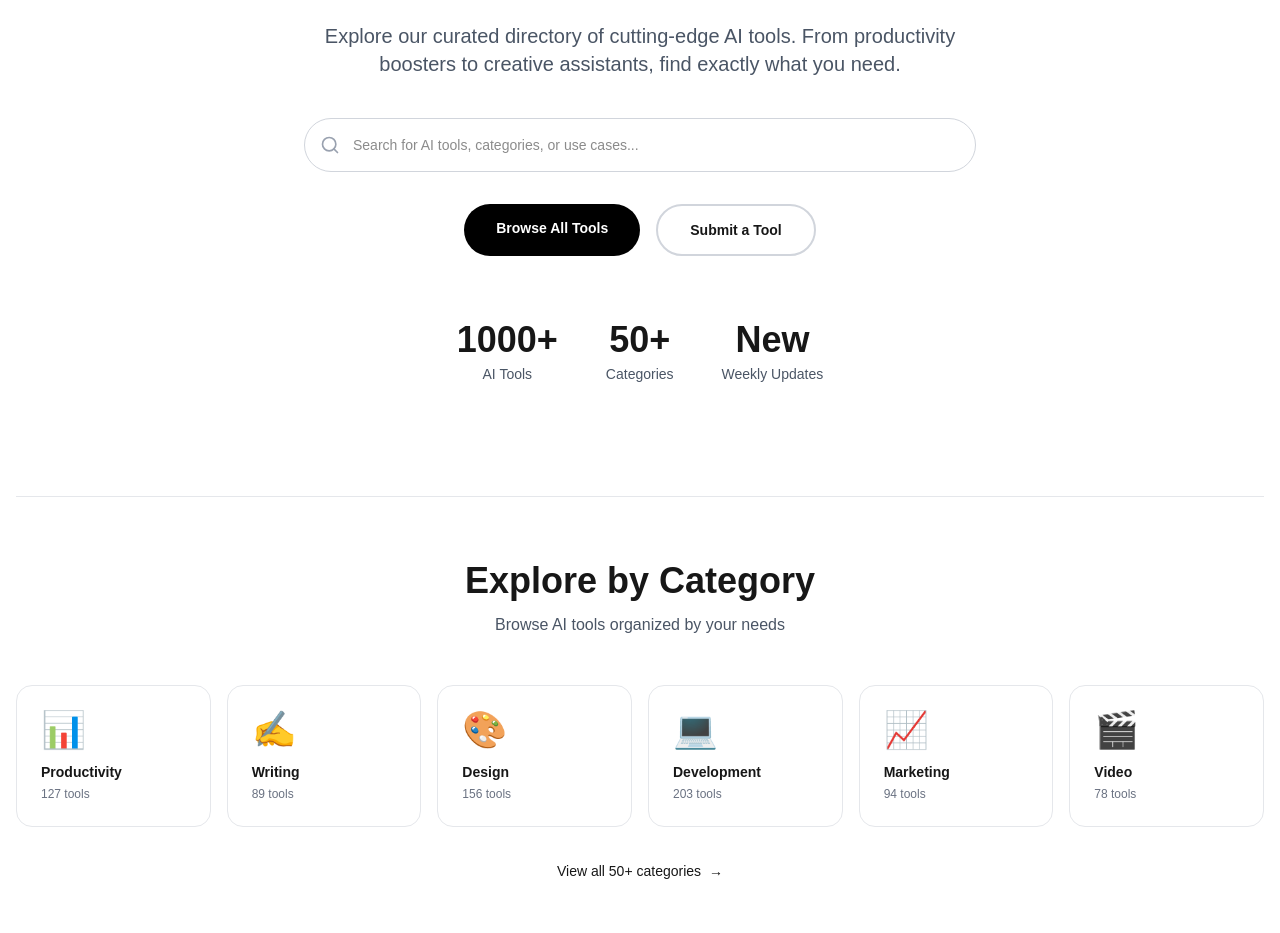
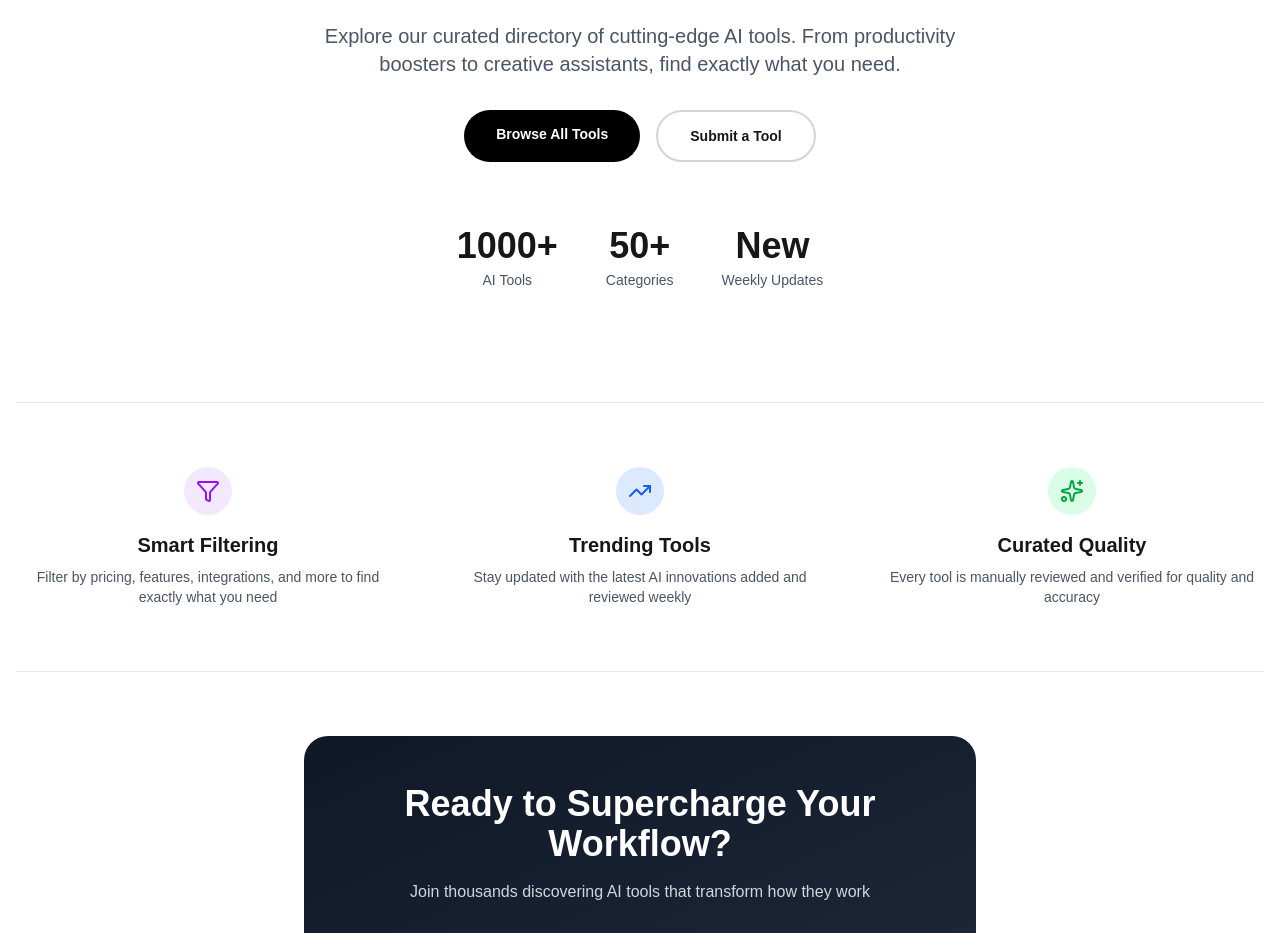
Before and after one commit to SohamDas00/AiTools, a Next.js app: page / in a window 1280 px wide. Shown: the part 439-1372 px from the top of the page. Built offline with nearby package versions, Linux system fonts and the light colour scheme.

Commit message:
compelte project

```diff
--- /dev/null
+++ b/app/not-found.tsx
@@ -0,0 +1,19 @@
+const notfound=()=>{
+    return (
+        <div className="flex flex-col items-center justify-center text-sm max-md:px-4 py-20">
+            <h1 className="text-4xl md:text-5xl font-bold bg-gradient-to-r from-white to-gray-500 bg-clip-text text-transparent">
+                404 Not Found
+            </h1>
+            <div className="h-px w-80 rounded bg-gradient-to-r from-gray-400 to-gray-800 my-5 md:my-7"></div>
+            <p className="md:text-xl text-gray-400 max-w-lg text-center">
+                The page you are looking for does not exist or has been moved.
+            </p>
+            <a href="/" className="group flex items-center gap-1 bg-white hover:bg-gray-200 px-7 py-2.5 text-gray-800 rounded-full mt-10 font-medium active:scale-95 transition-all">
+                Back to Home
+                <svg className="group-hover:translate-x-0.5 transition" width="22" height="22" viewBox="0 0 22 22" fill="none" xmlns="http://www.w3.org/2000/svg"><path d="M4.583 11h12.833m0 0L11 4.584M17.416 11 11 17.417" stroke="#1E1E1E" strokeWidth="1.8" strokeLinecap="round" strokeLinejoin="round"/></svg>
+            </a>
+        </div>
+    );
+};
+
+export default notfound;
--- a/app/page.tsx
+++ b/app/page.tsx
@@ -3,14 +3,6 @@ import Link from "next/link";
 import { Search, Sparkles, TrendingUp, Filter } from 'lucide-react';
 
 const Home = () => {
-  const featuredCategories = [
-    { name: "Productivity", count: 127, icon: "📊", href: "/category/productivity" },
-    { name: "Writing", count: 89, icon: "✍️", href: "/category/writing" },
-    { name: "Design", count: 156, icon: "🎨", href: "/category/design" },
-    { name: "Development", count: 203, icon: "💻", href: "/category/development" },
-    { name: "Marketing", count: 94, icon: "📈", href: "/category/marketing" },
-    { name: "Video", count: 78, icon: "🎬", href: "/category/video" },
-  ];
 
   const stats = [
     { label: "AI Tools", value: "1000+" },
@@ -35,19 +27,6 @@ const Home = () => {
           <p className="mt-6 text-lg md:text-xl text-gray-600 dark:text-gray-400 max-w-2xl mx-auto">
             Explore our curated directory of cutting-edge AI tools. From productivity boosters to creative assistants, find exactly what you need.
           </p>
-
-          {/* Search Bar */}
-          <div className="mt-10 max-w-2xl mx-auto">
-            <div className="relative">
-              <Search className="absolute left-4 top-1/2 -translate-y-1/2 w-5 h-5 text-gray-400" />
-              <input
-                type="text"
-                placeholder="Search for AI tools, categories, or use cases..."
-                className="w-full rounded-full border border-gray-300 dark:border-gray-700 bg-white dark:bg-gray-900 pl-12 pr-4 py-4 text-sm focus:outline-none focus:ring-2 focus:ring-black dark:focus:ring-white"
-              />
-            </div>
-          </div>
-
           <div className="mt-8 flex flex-wrap justify-center gap-4">
             <Link
               href="/tools"
@@ -73,44 +52,6 @@ const Home = () => {
               </div>
             ))}
           </div>
-        </div>
-      </section>
-
-      {/* Featured Categories */}
-      <section className="py-16 border-t border-gray-200 dark:border-gray-800">
-        <div className="text-center mb-12">
-          <h2 className="text-3xl md:text-4xl font-bold">Explore by Category</h2>
-          <p className="mt-3 text-gray-600 dark:text-gray-400">
-            Browse AI tools organized by your needs
-          </p>
-        </div>
-
-        <div className="grid grid-cols-2 md:grid-cols-3 lg:grid-cols-6 gap-4">
-          {featuredCategories.map((category) => (
-            <Link
-              key={category.name}
-              href={category.href}
-              className="group relative rounded-2xl border border-gray-200 dark:border-gray-800 bg-white dark:bg-gray-900 p-6 hover:shadow-lg hover:border-gray-300 dark:hover:border-gray-700 transition-all"
-            >
-              <div className="text-4xl mb-3">{category.icon}</div>
-              <h3 className="font-semibold text-sm group-hover:text-black dark:group-hover:text-white transition-colors">
-                {category.name}
-              </h3>
-              <p className="mt-1 text-xs text-gray-500 dark:text-gray-500">
-                {category.count} tools
-              </p>
-            </Link>
-          ))}
-        </div>
-
-        <div className="text-center mt-8">
-          <Link
-            href="/categories"
-            className="inline-flex items-center gap-2 text-sm font-medium hover:underline"
-          >
-            View all 50+ categories
-            <span>→</span>
-          </Link>
         </div>
       </section>
 
--- a/app/pricing/[type]/page.tsx
+++ b/app/pricing/[type]/page.tsx
@@ -0,0 +1,48 @@
+import ToolCard from "@/components/Toolcard";
+import { getAllTools } from "@/lib/tools";
+import { MoveLeft } from "lucide-react";
+import Link from "next/link";
+import { notFound } from "next/navigation";
+
+export function generateStaticParams() {
+  return [{ type: "free" }, { type: "paid" }, { type: "freemium" }];
+}
+
+export default async function PricingPage({
+  params,
+}: {
+  params: Promise<{ type: string }>;
+}) {
+  const { type } = await params;
+
+  const tools = getAllTools().filter(
+    (tool) => tool.pricing.toLowerCase() === type.toLowerCase(),
+  );
+
+  if (tools.length === 0) {
+    notFound();
+  }
+
+  return (
+    <section className="mx-auto max-w-7xl px-4 py-10">
+      <Link
+        href="/pricing"
+        className="inline-flex items-center gap-2 text-gray-600 dark:text-gray-400 hover:text-gray-900 dark:hover:text-white transition-colors mb-8 group"
+      >
+        <MoveLeft className="w-5 h-5 group-hover:-translate-x-1 transition-transform" />
+        <span className="font-medium">Back to pricing</span>
+      </Link>
+      <h1 className="text-3xl font-bold capitalize mb-2">{type} AI Tools</h1>
+
+      <p className="text-gray-600 dark:text-gray-400 mb-8">
+        Curated list of {type} AI tools from our dataset.
+      </p>
+
+      <div className="grid gap-6 sm:grid-cols-2 lg:grid-cols-3">
+        {tools.map((tool) => (
+          <ToolCard key={tool.slug} tool={tool} />
+        ))}
+      </div>
+    </section>
+  );
+}
--- /dev/null
+++ b/app/pricing/page.tsx
@@ -0,0 +1,48 @@
+import Link from "next/link";
+
+const PricingIndexPage=()=>{
+  return (
+    <section className="mx-auto max-w-5xl px-4 py-12">
+      <h1 className="text-4xl font-bold mb-4">
+        Browse AI Tools by Pricing
+      </h1>
+
+      <p className="text-gray-600 dark:text-gray-400 mb-10">
+        Explore AI tools based on their pricing model — free, freemium, or paid.
+      </p>
+
+      <div className="grid gap-6 sm:grid-cols-3">
+        <Link
+          href="/pricing/free"
+          className="rounded-xl border p-6 hover:shadow-md transition"
+        >
+          <h2 className="text-xl font-semibold mb-2">Free Tools</h2>
+          <p className="text-sm text-gray-600 dark:text-gray-400">
+            AI tools that are completely free to use.
+          </p>
+        </Link>
+
+        <Link
+          href="/pricing/freemium"
+          className="rounded-xl border p-6 hover:shadow-md transition"
+        >
+          <h2 className="text-xl font-semibold mb-2">Freemium Tools</h2>
+          <p className="text-sm text-gray-600 dark:text-gray-400">
+            Tools offering free tiers with paid upgrades.
+          </p>
+        </Link>
+
+        <Link
+          href="/pricing/paid"
+          className="rounded-xl border p-6 hover:shadow-md transition"
+        >
+          <h2 className="text-xl font-semibold mb-2">Paid Tools</h2>
+          <p className="text-sm text-gray-600 dark:text-gray-400">
+            Premium AI tools with paid plans.
+          </p>
+        </Link>
+      </div>
+    </section>
+  );
+}
+export default PricingIndexPage
```
